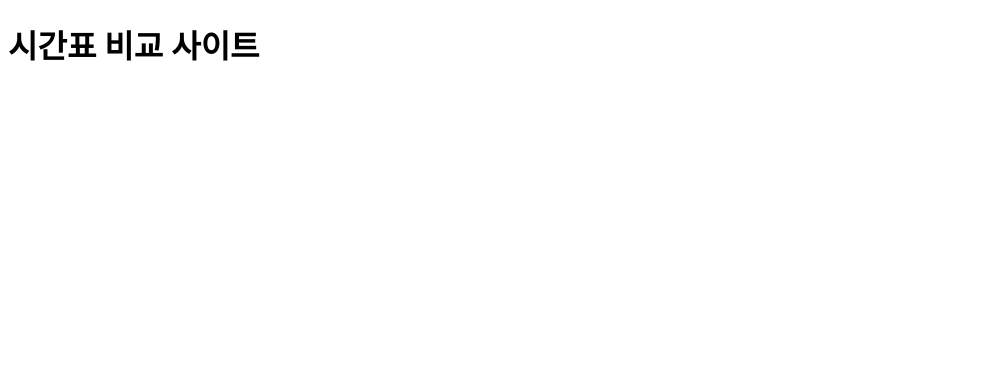
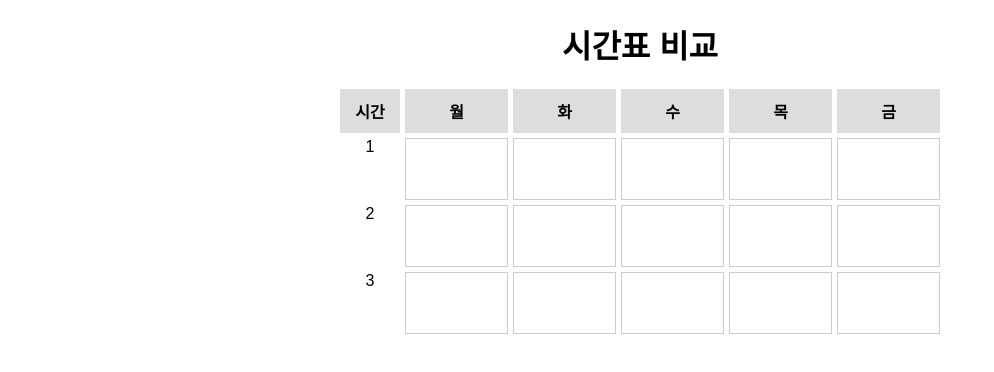
Before and after one commit to una178/timetable-overlap, a plain HTML site: page index.html in a window 1280 px wide. Shown: the whole page, without its empty margins (0-994 px from the left). Drawn offline with Linux system fonts and the light colour scheme.

Commit message:
시간표 UI + 과목 입력 기능 구현

```diff
--- a/index.html
+++ b/index.html
@@ -7,9 +7,44 @@
 
 <body>
 
-  <h1>시간표 비교 사이트</h1>
+<h1>시간표 비교</h1>
 
-  <script src="script.js"></script>
+<div class="timetable">
+  <div class="header">시간</div>
+  <div class="header">월</div>
+  <div class="header">화</div>
+  <div class="header">수</div>
+  <div class="header">목</div>
+  <div class="header">금</div>
+
+  <!-- 1교시 -->
+  <div>1</div>
+  <div class="cell"></div>
+  <div class="cell"></div>
+  <div class="cell"></div>
+  <div class="cell"></div>
+  <div class="cell"></div>
+
+  <!-- 2교시 -->
+  <div>2</div>
+  <div class="cell"></div>
+  <div class="cell"></div>
+  <div class="cell"></div>
+  <div class="cell"></div>
+  <div class="cell"></div>
+
+  <!-- 3교시 -->
+  <div>3</div>
+  <div class="cell"></div>
+  <div class="cell"></div>
+  <div class="cell"></div>
+  <div class="cell"></div>
+  <div class="cell"></div>
+
+  <!-- 필요하면 계속 추가 -->
+</div>
+
+<script src="script.js"></script>
 
 </body>
 </html>
--- a/script.js
+++ b/script.js
@@ -0,0 +1,12 @@
+const cells = document.querySelectorAll(".cell");
+
+cells.forEach(cell => {
+  cell.addEventListener("click", () => {
+    const subject = prompt("과목 입력:");
+
+    if (subject) {
+      cell.textContent = subject;
+      cell.style.backgroundColor = "#87CEFA";
+    }
+  });
+});
--- a/style.css
+++ b/style.css
@@ -0,0 +1,24 @@
+body {
+  font-family: sans-serif;
+  text-align: center;
+}
+
+.timetable {
+  display: grid;
+  grid-template-columns: 60px repeat(5, 1fr);
+  gap: 5px;
+  max-width: 600px;
+  margin: auto;
+}
+
+.header {
+  font-weight: bold;
+  background: #ddd;
+  padding: 10px;
+}
+
+.cell {
+  border: 1px solid #ccc;
+  height: 60px;
+  cursor: pointer;
+}
```
